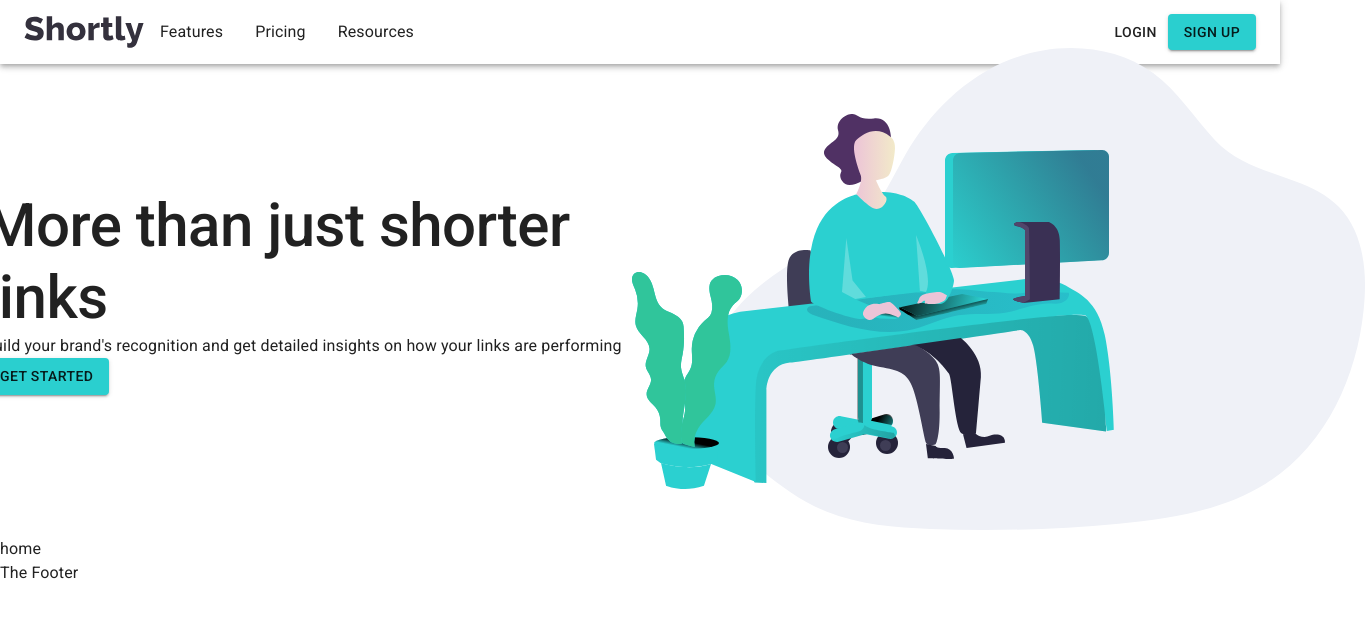
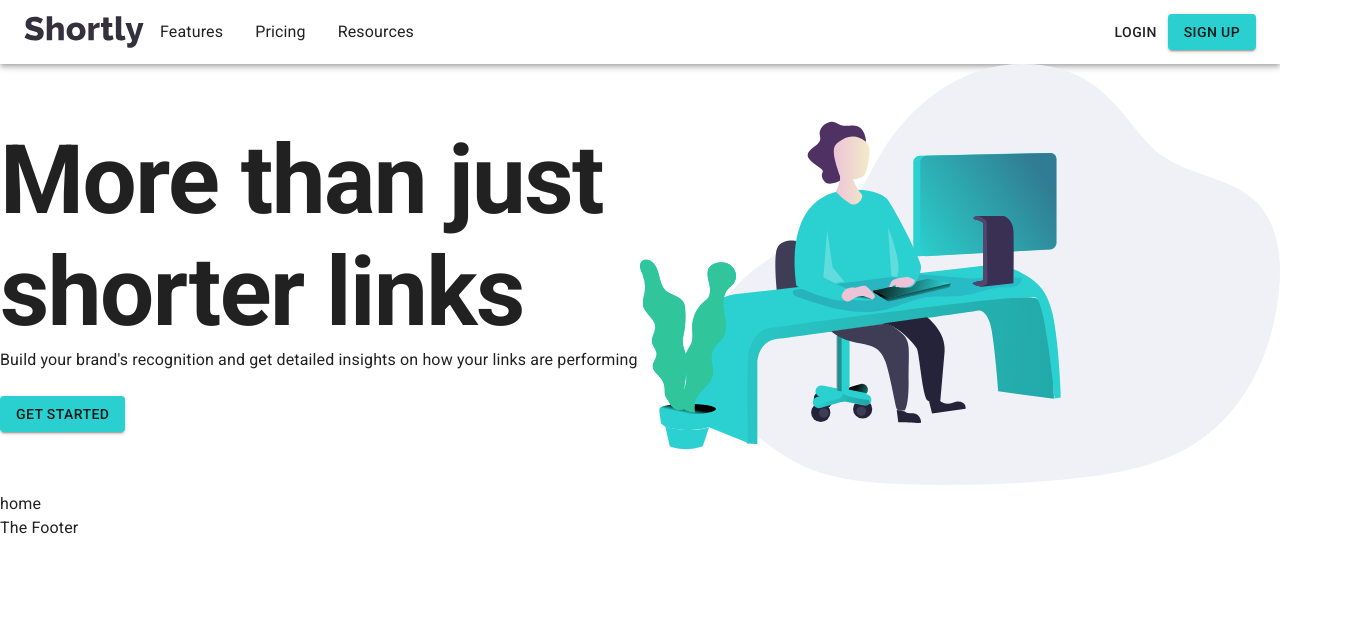
Before and after one commit to obayalhusein/avertra-short-links, a React (Create React App) app: page / in a window 1280 px wide. Shown: the top 618 px of the page, 1365 px wide, since content can reach past the window. Built offline with nearby package versions, Linux system fonts and the light colour scheme.

Commit message:
add sass loader / add basic scss files / add intro section component

```diff
--- a/package.json
+++ b/package.json
@@ -12,6 +12,7 @@
     "react": "^18.2.0",
     "react-dom": "^18.2.0",
     "react-scripts": "5.0.1",
+    "sass-loader": "^13.2.0",
     "web-vitals": "^2.1.4"
   },
   "scripts": {
@@ -37,5 +38,8 @@
       "last 1 firefox version",
       "last 1 safari version"
     ]
+  },
+  "devDependencies": {
+    "sass": "^1.56.1"
   }
 }
--- a/src/components/sections/IntroSection.jsx
+++ b/src/components/sections/IntroSection.jsx
@@ -4,10 +4,10 @@ import { Box } from "@mui/system";
 export default function IntroSection() {
   return (
     <section>
-      <Grid container alignItems="center" spacing={2}>
+      <Grid container alignItems="center">
         <Grid xs={6}>
-          <Typography variant="h2" component="h1">
-            <Box fontWeight="fontWeightMedium" component="span">
+          <Typography variant="h1" component="h1">
+            <Box fontWeight="fontWeightBold" component="span">
               More than just shorter links
             </Box>
           </Typography>
@@ -16,7 +16,7 @@ export default function IntroSection() {
             Build your brand's recognition and get detailed insights on how your links are performing
           </Typography>
 
-          <Button variant="contained">Get Started</Button>
+          <Button variant="contained" sx={{ mt: 3 }}>Get Started</Button>
         </Grid>
         <Grid xs={6}>
           <img src="/images/illustrations/illustration-working.svg" />
--- a/src/index.js
+++ b/src/index.js
@@ -2,6 +2,7 @@ import React from 'react';
 import ReactDOM from 'react-dom/client';
 import App from './App';
 import reportWebVitals from './reportWebVitals';
+import './styles/app.scss';
 
 const root = ReactDOM.createRoot(document.getElementById('root'));
 root.render(
--- /dev/null
+++ b/src/styles/_general.scss
@@ -0,0 +1,5 @@
+img,
+svg,
+video {
+    max-width: 100%;
+}
--- /dev/null
+++ b/src/styles/app.scss
@@ -0,0 +1 @@
+@import './general';
```
Also changed, not shown: 1 other file (tests, documents, lock files or other folders).
